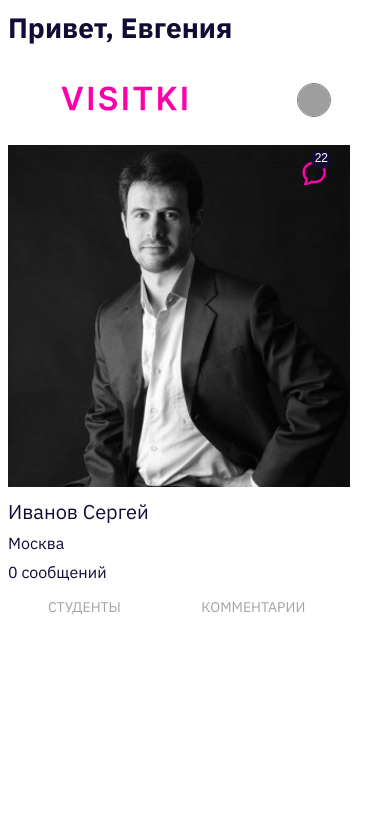
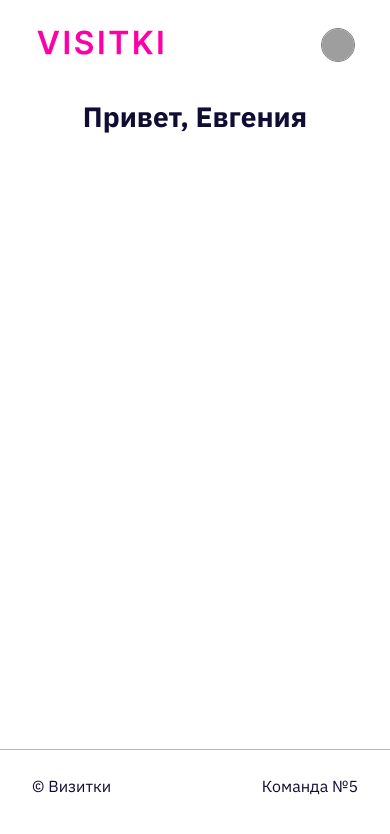
Before and after one commit to marussia1996/Vizitki, a React (Create React App) app: page /evgeniya in a window 390 px wide. Shown: the top 834 px of the page. Built offline with nearby package versions, Linux system fonts and the light colour scheme; grey boxes are pictures that could not be loaded.

Commit message:
add styles LoginPage & change header/footer styles

```diff
--- a/src/components/App/App.scss
+++ b/src/components/App/App.scss
@@ -6,4 +6,11 @@
   @include text(14px, 18px, 400);
   background-color: #fff;
   margin: 0;
+  height: 100vh;
 }
+.main{
+  display: flex;
+  flex-direction: row;
+  justify-content: center;
+  min-height: calc(100% - 184px);
+}
--- a/src/components/App/App.tsx
+++ b/src/components/App/App.tsx
@@ -4,36 +4,37 @@ import AlexeyM from '../../pages/AlexeyM/AlexeyM';
 import { TLocation } from '../../services/types/types';
 import './App.scss';
 import {  Header  } from '../Header/Header';
-import {UserCard} from '../UserCard/UserCard';
-import {SwitchInfo} from '../Switch/Switch'
+import { LoginPage } from '../../pages/LoginPage/LoginPage';
+import { Footer } from '../Footer/Footer';
 
 export const App: FC = () => {
   const location = useLocation<TLocation>();
   return (
     <div className='app'>
+      <Header/>
+      <main className='main'>
         <Switch location={location}>
+          <Route exact path="/">
+            <LoginPage/>
+          </Route>
           <Route exact path="/maria">
             <h1>Привет, Мария</h1>
           </Route>
           <Route exact path="/vadim">
             <h1>Привет, Вадим</h1>
           </Route>
-        <Route exact path="/vladislav">
-          <h1>Привет, Владислав</h1>
-        </Route>
           <Route exact path="/evgeniy">
             <h1>Привет, Евгений</h1>
           </Route>
           <Route exact path="/evgeniya">
             <h1>Привет, Евгения</h1>
-          <Header />
-          <UserCard />
-          <SwitchInfo />
           </Route>
           <Route exact path="/alexey">
             <AlexeyM/>
           </Route>
         </Switch>
+      </main>
+      <Footer/>
     </div>
   )
 }
--- a/src/components/Footer/Footer.module.scss
+++ b/src/components/Footer/Footer.module.scss
@@ -14,7 +14,7 @@
   padding: 0;
   margin: 0;
   font-style: normal;
-  @include text(14px, 18px, 400);
+  @include text(16px, 24px, 400);
 }
 
 @media screen and (max-width: 768px) {
--- a/src/components/Footer/Footer.tsx
+++ b/src/components/Footer/Footer.tsx
@@ -3,9 +3,9 @@ import styles from '../Footer/Footer.module.scss'
 
 export const Footer: FC = () => {
   return (
-    <div className={`${styles.footer}`}>
+    <footer className={`${styles.footer}`}>
       <p className={`${styles.paragraph}`}>&#169; Визитки</p>
       <p className={`${styles.paragraph}`}>Команда №5</p>
-    </div>
+    </footer>
   )
 }
--- a/src/components/Header/Header.module.scss
+++ b/src/components/Header/Header.module.scss
@@ -1,18 +1,16 @@
 @use '../../index.scss' as *;
 
 .header {
-  max-width: 1440px;
   display: flex;
   align-items: center;
   justify-content: space-between;
   margin: 0 auto;
-  padding: 40px 0 40px 0;
+  padding: 40px;
 }
 
 .logo {
   width: 130px;
   height: 25px;
-  padding-left: 40px;
 }
 
 .userWrap {
@@ -20,7 +18,6 @@
   align-items: center;
   gap: 4px;
   max-width: 248px;
-  padding-right: 40px;
 }
 
 .userPhoto {
@@ -28,10 +25,11 @@
   width: 32px;
   border-radius: 50%;
   object-fit: cover;
-  border: 1px solid gray; /*временное сво-во*/
+  border: 1px solid gray; /*временное сво-во (2px лишнии) */
 }
 
 .userName {
+  margin: 0;
   font-size: 16px;
   font-weight: 400;
   line-height: 20px;
@@ -43,26 +41,14 @@
 @media screen and (max-width: 768px) {
   .header {
     max-width: 768px;
-    padding: 35.5px 0 35.5px 0;
-  }
-  .logo {
-    padding-left: 32px;
-  }
-  .userWrap {
-    padding-right: 32px;
+    padding: 35.5px 32px;
   }
 }
 
 @media screen and (max-width: 445px) {
   .header {
     max-width: 320px;
-    padding: 27.5px 0 27.5px 0;
-  }
-  .logo {
-    padding-left: 24px;
-  }
-  .userWrap {
-    padding-right: 24px;
+    padding: 27.5px 24px;
   }
   .userName {
     display: none;
--- a/src/index.scss
+++ b/src/index.scss
@@ -20,3 +20,7 @@ $text-black: #000000;
   line-height: $height;
   font-weight: $weight;
 }
+//если не добавить, то браузер добавляет margin
+body{
+  margin: 0;
+}
--- /dev/null
+++ b/src/pages/LoginPage/LoginPage.module.scss
@@ -0,0 +1,30 @@
+@use '../../index.scss' as *;
+
+.loginPage{
+  display: flex;
+  flex-direction: column;
+  align-items: center;
+  padding: 241px 40px 0;
+  width: 100%;
+  max-width: 439px;
+}
+.title{
+  @include text(40px, 52px, 700);
+  color: #000000;
+  margin: 0;
+  padding-bottom: 72px;
+}
+@media screen and (max-width: 768px) {
+  .loginPage{
+    padding: 217px 32px 0;
+  }
+}
+@media screen and (max-width: 320px) {
+  .loginPage{
+    padding: 108px 32px 0;
+  }
+  .title{
+    @include text(32px, 42px, 700);
+    padding-bottom: 32px;
+  }
+}
--- a/src/pages/LoginPage/LoginPage.tsx
+++ b/src/pages/LoginPage/LoginPage.tsx
@@ -1,7 +1,11 @@
-import React from 'react'
+import { Button } from '../../components/Button/Button'
+import stylesLogin from '../LoginPage/LoginPage.module.scss'
 
 export const LoginPage = () => {
   return (
-    <div>LoginPage</div>
+    <section className={`${stylesLogin.loginPage}`}>
+      <h1 className={`${stylesLogin.title}`}>С кем я учусь?</h1>
+      <Button className='buttonLarge' onClick={()=>{console.log('send')}} disabled={false}>Войти с Яндекс ID</Button>
+    </section>
   )
 }
```
Lines whose indentation alone changed are shown as unchanged.
